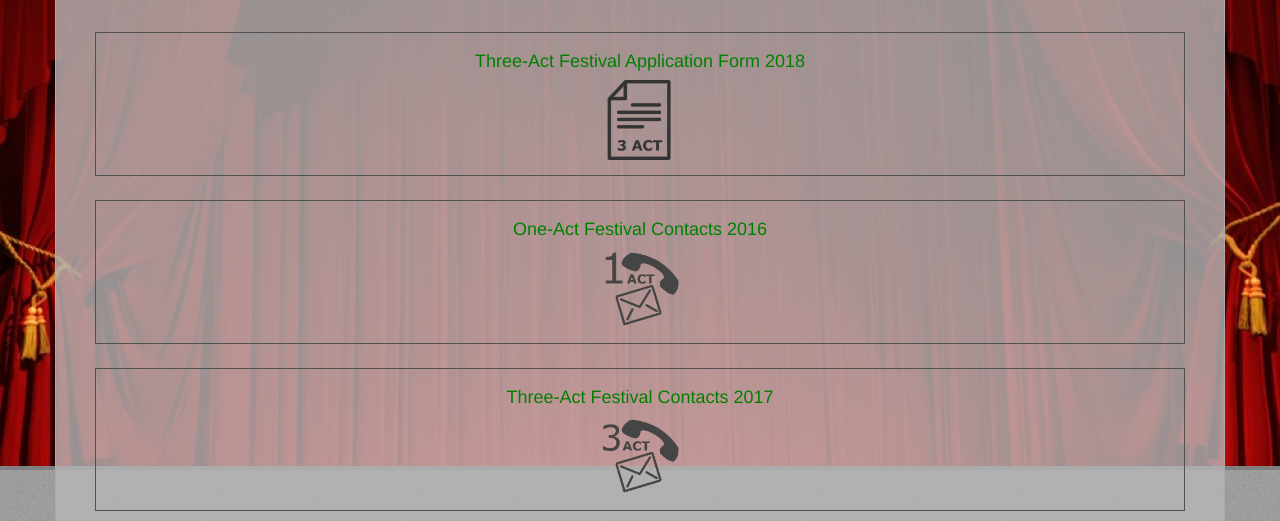
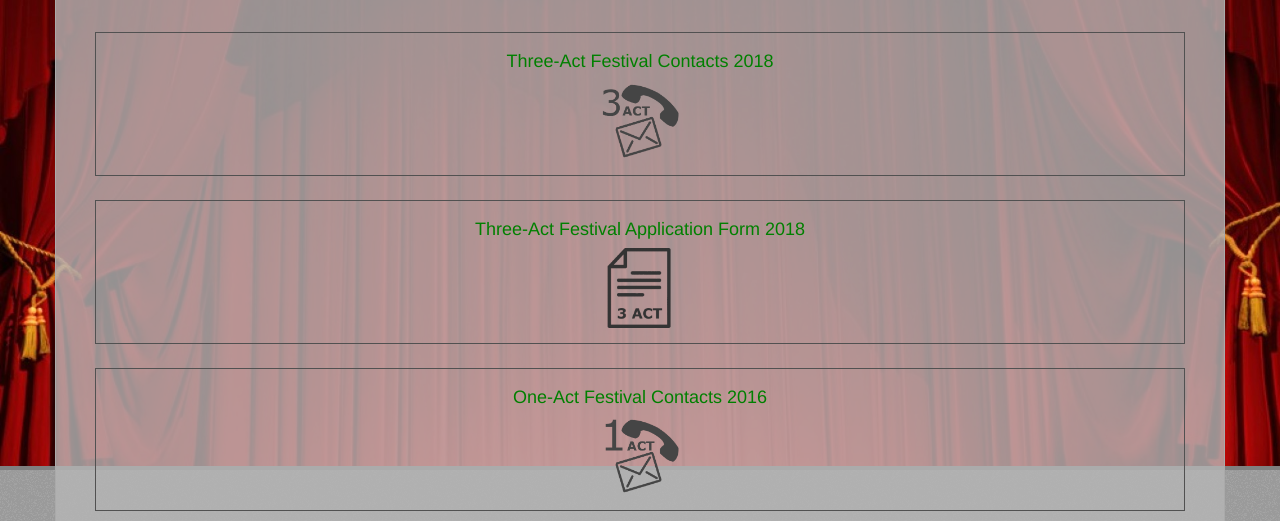
Before and after one commit to hanleyt/ADCI, a plain HTML site: page contact.html in a window 1280 px wide. Shown: the part 250-771 px from the top of the page. Drawn offline with Linux system fonts and the light colour scheme.

Commit message:
Add 3-act contacts 2018

```diff
--- a/contact.html
+++ b/contact.html
@@ -43,6 +43,14 @@
     <h1 class="container navigation-context-header">Contact</h1>
 
     <main id="content" class="container" role="main">
+
+        <a href="/doc/2018/ThreeActContacts2018.pdf">
+            <div class="widget">
+                <h5>Three-Act Festival Contacts 2018</h5>
+                <img class="aligncenter" src="/img/3ActContacts.png" alt="Three-Act festival Organisers 2018"
+                     width="80" height="80">
+            </div>
+        </a>
 
         <a href="/doc/2017/ThreeActApplicationForm2017.docx">
             <div class="widget">
```
Also changed, not shown: index.html (+8 -0 lines), 1 other file.
